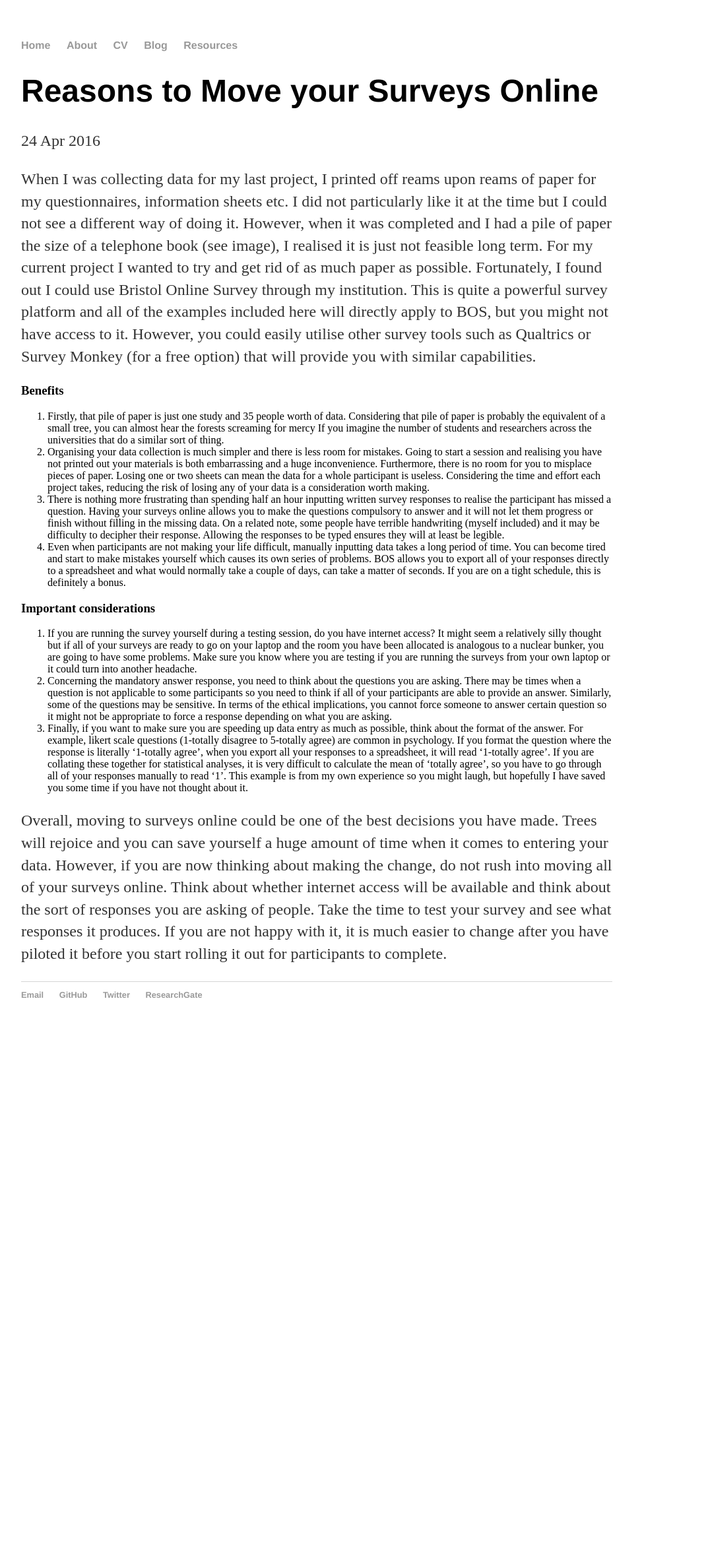
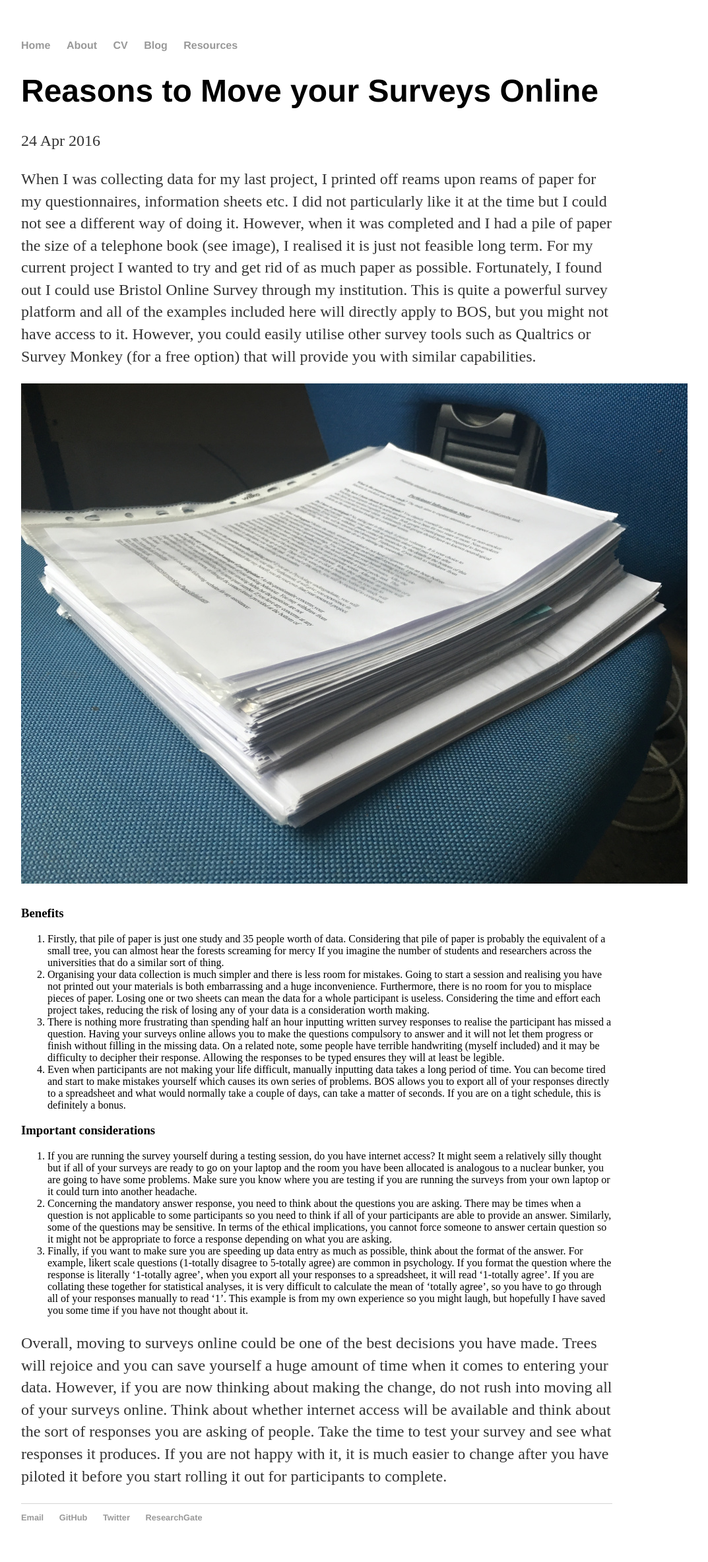
Before and after one commit to JamesEBartlett/JamesEBartlett.github.io, a Jekyll site: the page built from _posts/2016-04-24-move-surveys-online.md, in a window 1280 px wide. Shown: the whole page at 66% size, without its empty margins (160-1233 px from the left). Built offline with Jekyll 4.4.1, drawn with Linux system fonts in a browser that asks for light colours; before the commit the page ends 1575 px from its top, so only the background shows below that.

Commit message:
add image

```diff
--- a/_posts/2016-04-24-move-surveys-online.md
+++ b/_posts/2016-04-24-move-surveys-online.md
@@ -5,6 +5,8 @@ date: 2016-04-24
 ---
 When I was collecting data for my last project, I printed off reams upon reams of paper for my questionnaires, information sheets etc. I did not particularly like it at the time but I could not see a different way of doing it. However, when it was completed and I had a pile of paper the size of a telephone book (see image), I realised it is just not feasible long term.
 For my current project I wanted to try and get rid of as much paper as possible. Fortunately, I found out I could use Bristol Online Survey through my institution. This is quite a powerful survey platform and all of the examples included here will directly apply to BOS, but you might not have access to it. However, you could easily utilise other survey tools such as Qualtrics or Survey Monkey (for a free option) that will provide you with similar capabilities.
+
+![alt text](https://github.com/JamesEBartlett/JamesEBartlett.github.io/blob/master/img/post-images/img_0299.jpg "Reams of paper")
 
 ### Benefits
 
```
